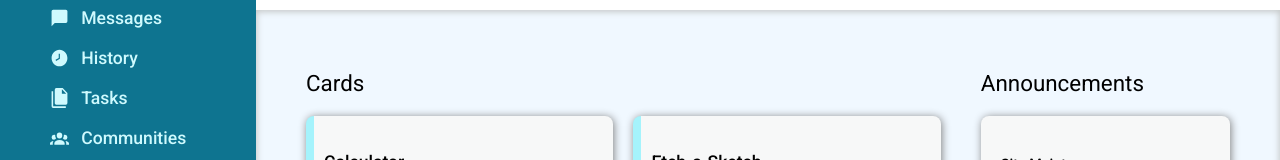
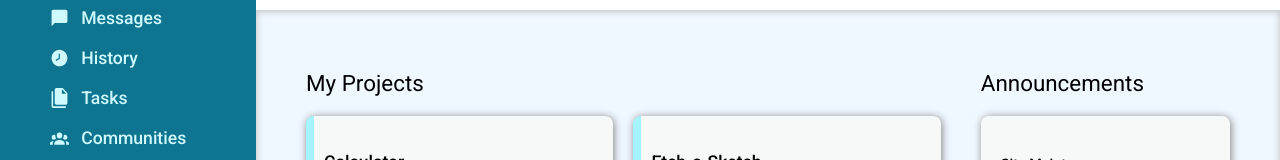
Before and after one commit to Agata10/Dasboard-project, a plain HTML site: page index.html in a window 1280 px wide. Shown: the part 170-330 px from the top of the page. Drawn offline with Linux system fonts and the light colour scheme.

Commit message:
Change header name for project

```diff
--- a/index.html
+++ b/index.html
@@ -64,7 +64,7 @@
         <div class="main">
 
             <div class="wrapper-cards">
-                <h2>Cards</h2>
+                <h2>My Projects</h2>
                 <div class="card">
                     <h3>Calculator</h3>
                     <img src="images/calc.png" alt="Calculator">
```
Also changed, not shown: style.css (+10 -6 lines). Lines whose indentation alone changed are shown as unchanged.
